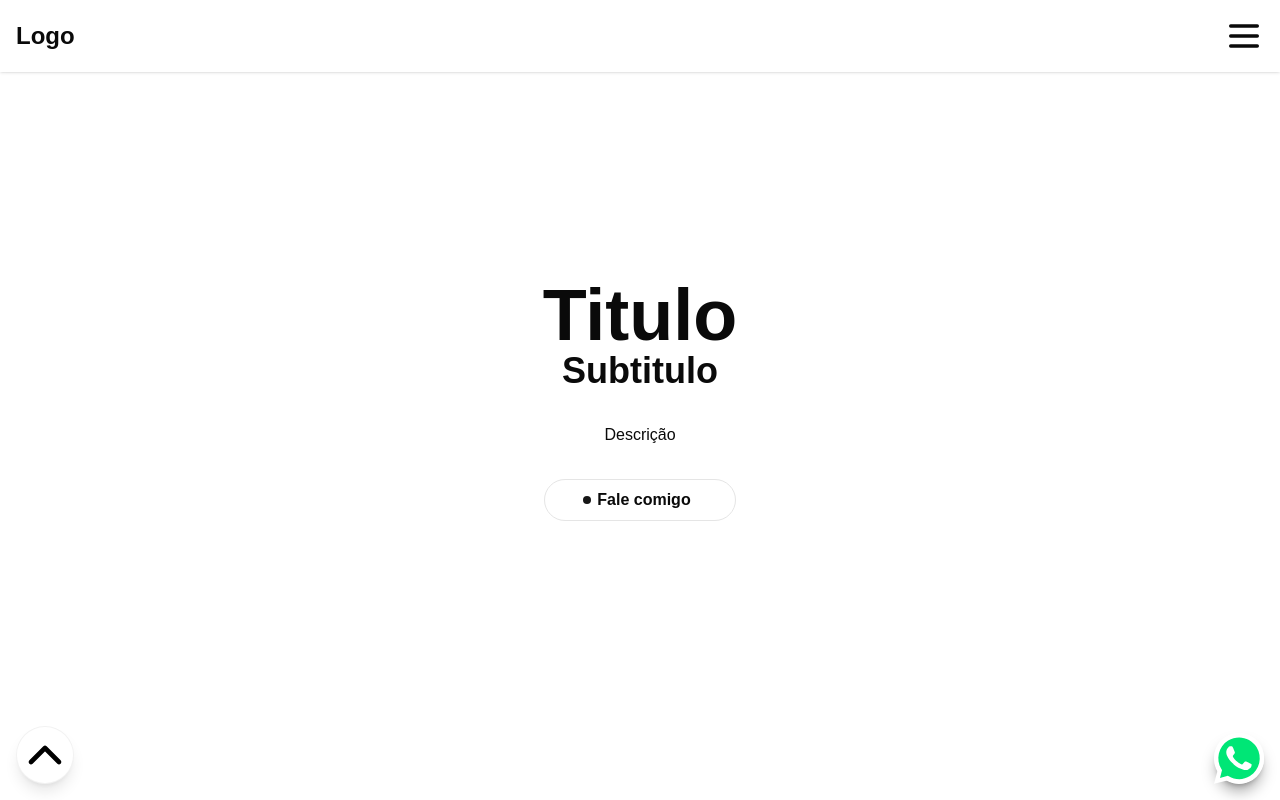
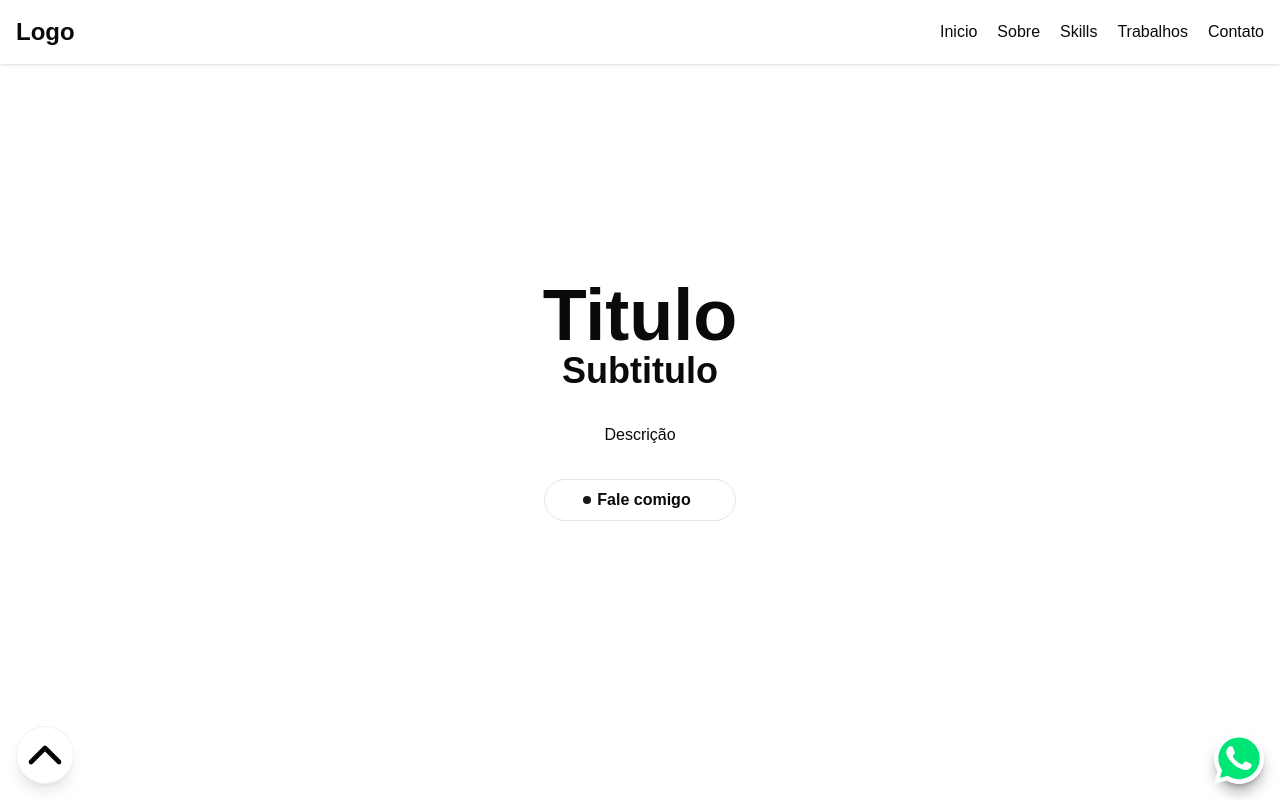
Before and after one commit to gabriellucasvh/template-portfolio, a Next.js app: page / in a window 1280 px wide. Shown: the top 800 px of the page. Built offline with nearby package versions, Linux system fonts and the light colour scheme; a web font is replaced by a local one.

Commit message:
Navbar para desktops

```diff
--- a/components/Sections/Skills.tsx
+++ b/components/Sections/Skills.tsx
@@ -39,7 +39,7 @@ const Skills = () => {
 
       {/* Cards responsivos */}
       <div
-        className="grid grid-cols-1 sm:grid-cols-2 lg:grid-cols-3 gap-6"
+        className="grid grid-cols-1 sm:grid-cols-2 lg:grid-cols-4 gap-6"
       >
         {SkillsCards().map((card, index) => (
           <Card key={index} className="w-full max-w-sm p-4 text-center shadow-md">
--- a/components/Sections/Trabalhos.tsx
+++ b/components/Sections/Trabalhos.tsx
@@ -66,7 +66,7 @@ const Trabalhos = () => {
   ];
 
   return (
-    <div className="px-20 min-h-screen" id="trabalhos">
+    <div className="px-20 min-h-screen mt-10" id="trabalhos">
       <div className="flex items-center justify-between py-10">
         <Titulo>Trabalhos</Titulo>
         <p className="w-1/2">
--- a/components/ui/Header.tsx
+++ b/components/ui/Header.tsx
@@ -1,5 +1,29 @@
 import { Menu } from 'lucide-react';
+import Link from 'next/link';
 import React from 'react';
+
+const HeaderProps = () => [
+    {
+        name: 'Inicio',
+        href: '#inicio',
+    },
+    {
+        name: 'Sobre',
+        href: '#sobre',
+    },
+    {
+        name: 'Skills',
+        href: '#skills',
+    },
+    {
+        name: 'Trabalhos',
+        href: '#trabalhos',
+    },
+    {
+        name: 'Contato',
+        href: '#contato',
+    },
+]
 
 const Header = () => {
     return (
@@ -10,9 +34,18 @@ const Header = () => {
                         Logo
                     </a>
                 </h1>
-                <button aria-label="Abrir menu de navegação">
-                    <Menu className="w-10 h-10" />
-                </button>
+
+                <div className='flex flex-row gap-5'>
+                    {HeaderProps().map((item) => (
+                        <ul>
+                            <li key={item.name}>
+                                <Link href={item.href} className='hover:text-green-500 transition-colors duration-300'>
+                                    {item.name}
+                                </Link>
+                            </li>
+                        </ul>
+                    ))}
+                </div>
             </nav>
         </header>
     );
```
